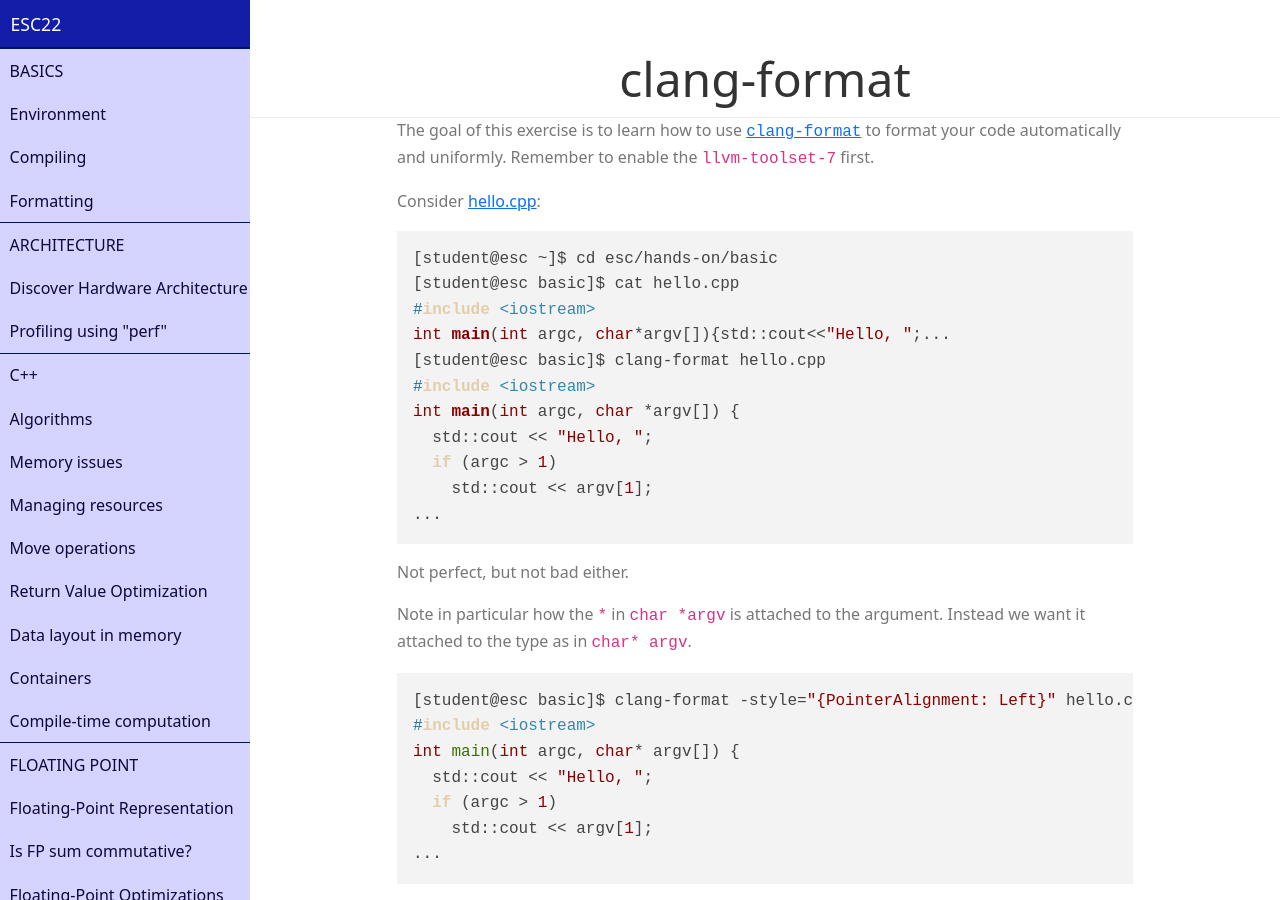
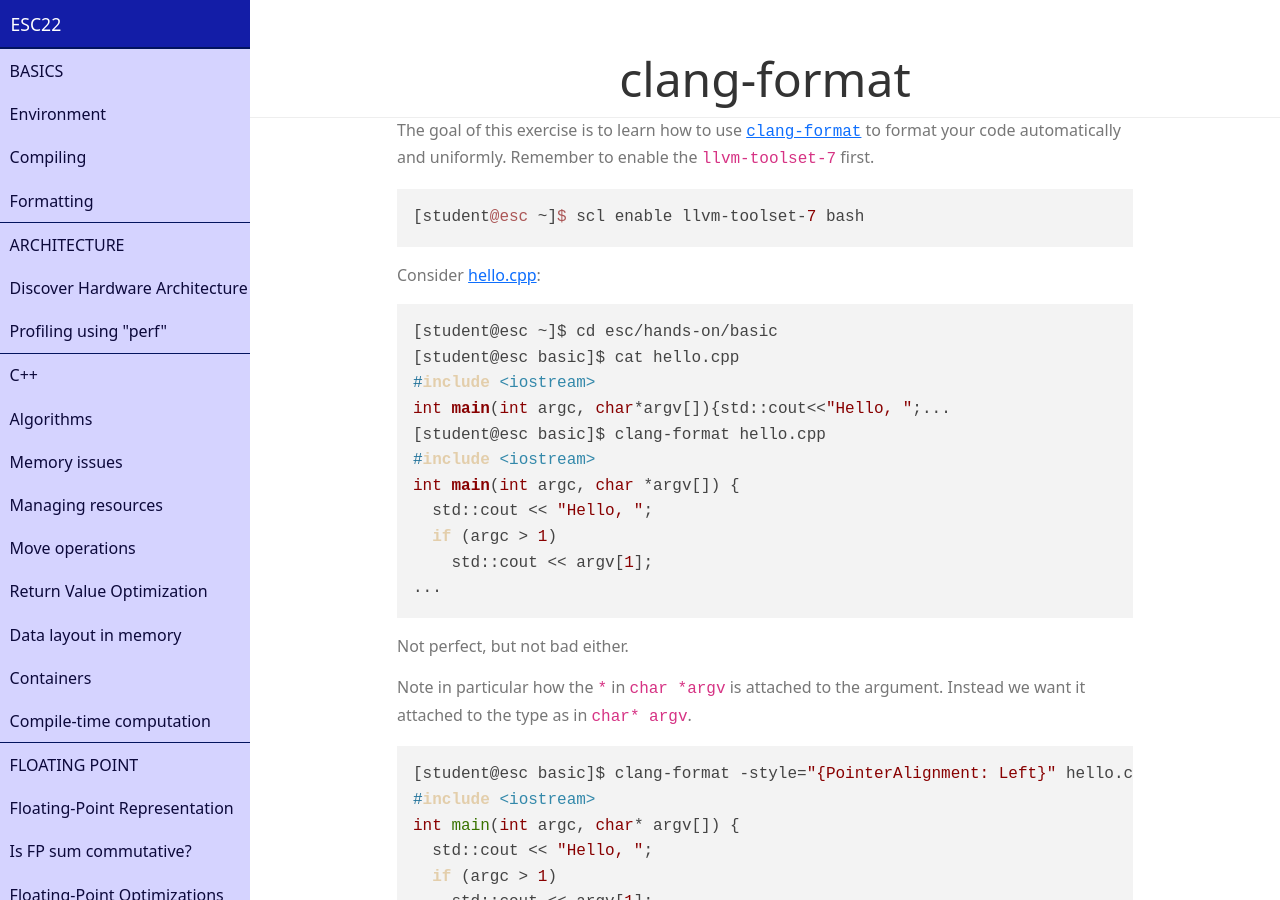
Before and after one commit to vargasa/ESC22, a Jekyll site: the page built from basic/formatting.md, in a window 1280 px wide and 900 px high. Built offline with Jekyll 4.4.1, drawn with Linux system fonts in a browser that asks for light colours; nearby versions of some CDN libraries.

Commit message:
Add scl enable

```diff
--- a/basic/formatting.md
+++ b/basic/formatting.md
@@ -8,6 +8,8 @@ The goal of this exercise is to learn how to use
 [`clang-format`](https://clang.llvm.org/docs/ClangFormatStyleOptions.html) to
 format your code automatically and uniformly. Remember to enable the
 `llvm-toolset-7` first.
+
+    [student@esc ~]$ scl enable llvm-toolset-7 bash
 
 Consider [hello.cpp]({{site.exercises_repo}}/hands-on/basic/hello.cpp):
 
```
